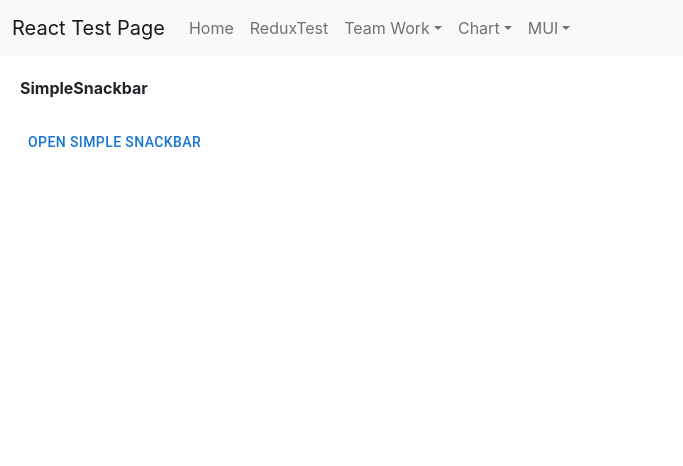
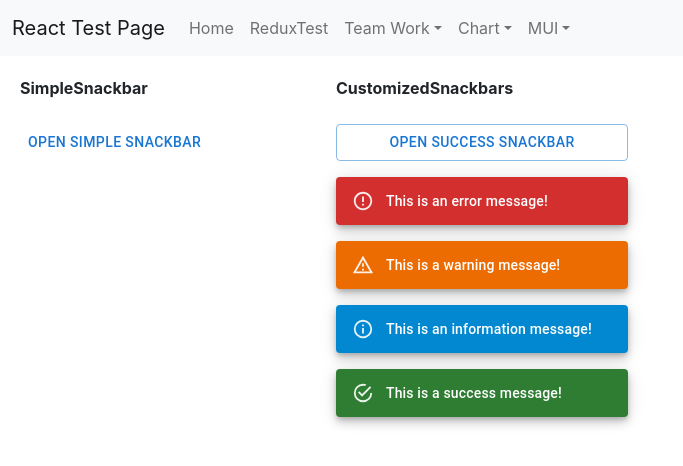
Before and after one commit to jinseok1306/React-Test, a React (Create React App) app in the folder ReactProject/client_app/: page /MUI/SnackbarPage in a window 1280 px wide. Shown: the top 466 px of the page, without its empty margins (0-683 px from the left). Built offline with nearby package versions, Linux system fonts and the light colour scheme.

Commit message:
MUI CustomizedSnackbars 테스트 완료

```diff
--- /dev/null
+++ b/ReactProject/client_app/src/components/Snackbar/CustomizedSnackbars.tsx
@@ -0,0 +1,45 @@
+import * as React from 'react';
+import Stack from '@mui/material/Stack';
+import Button from '@mui/material/Button';
+import Snackbar from '@mui/material/Snackbar';
+import MuiAlert, { AlertProps } from '@mui/material/Alert';
+
+const Alert = React.forwardRef<HTMLDivElement, AlertProps>(function Alert(
+    props,
+    ref,
+) {
+    return <MuiAlert elevation={6} ref={ref} variant="filled" {...props} />;
+});
+
+export default function CustomizedSnackbars() {
+    const [open, setOpen] = React.useState(false);
+
+    const handleClick = () => {
+        setOpen(true);
+    };
+
+    const handleClose = (event?: React.SyntheticEvent | Event, reason?: string) => {
+        if (reason === 'clickaway') {
+            return;
+        }
+
+        setOpen(false);
+    };
+
+    return (
+        <Stack spacing={2} sx={{ width: '100%' }}>
+            <Button variant="outlined" onClick={handleClick}>
+                Open success snackbar
+            </Button>
+            <Snackbar open={open} autoHideDuration={6000} onClose={handleClose}>
+                <Alert onClose={handleClose} severity="success" sx={{ width: '100%' }}>
+                    This is a success message!
+                </Alert>
+            </Snackbar>
+            <Alert severity="error">This is an error message!</Alert>
+            <Alert severity="warning">This is a warning message!</Alert>
+            <Alert severity="info">This is an information message!</Alert>
+            <Alert severity="success">This is a success message!</Alert>
+        </Stack>
+    );
+}
--- a/ReactProject/client_app/src/pages/MUI/SnackbarPage.tsx
+++ b/ReactProject/client_app/src/pages/MUI/SnackbarPage.tsx
@@ -3,6 +3,7 @@ import Menu from '../../components/Menu';
 import Grid from '@mui/material/Grid';
 import Variants from '../../components/Skeleton/Variants';
 import SimpleSnackbar from '../../components/Snackbar/SimpleSnackbar';
+import CustomizedSnackbars from '../../components/Snackbar/CustomizedSnackbars';
 
 const SnackbarPage = () => {
     return (
@@ -14,6 +15,10 @@ const SnackbarPage = () => {
                         <b>SimpleSnackbar</b><div>&nbsp;</div>
                         <SimpleSnackbar />
                     </Grid>
+                    <Grid item xs={3}>
+                        <b>CustomizedSnackbars</b><div>&nbsp;</div>
+                        <CustomizedSnackbars />
+                    </Grid>
                 </Grid>
             </div>
         </div>
```
Also changed, not shown: 1 other file (tests, documents, lock files or other folders).
